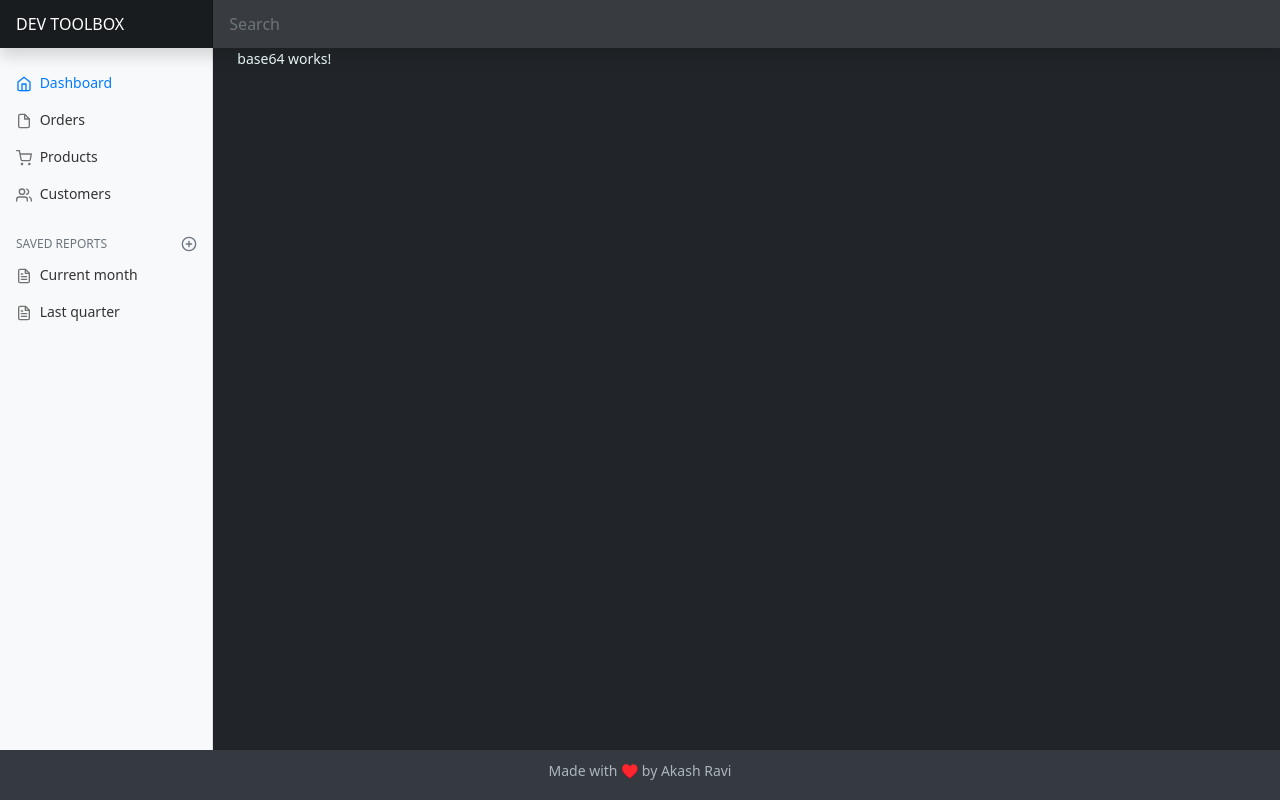
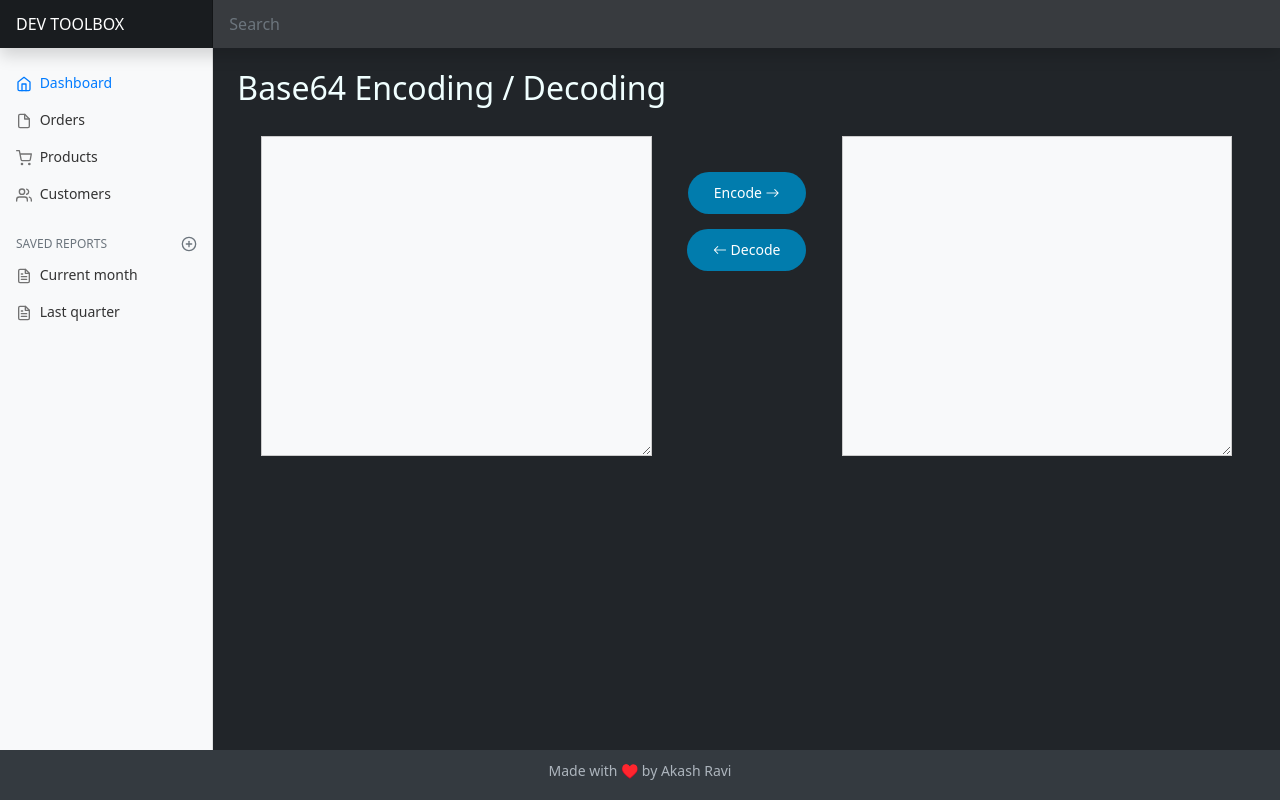
Before and after one commit to techtocore/Dev-Toolbox, an Angular app: page /base64 in a window 1280 px wide. Built offline with nearby package versions, Linux system fonts and the light colour scheme.

Commit message:
base64 ui

```diff
--- a/package.json
+++ b/package.json
@@ -21,6 +21,7 @@
     "@angular/router": "~11.2.1",
     "@popperjs/core": "^2.9.0",
     "bootstrap": "^5.0.0-beta2",
+    "bootstrap-icons": "^1.4.0",
     "rxjs": "~6.6.0",
     "tslib": "^2.0.0",
     "zone.js": "~0.11.3"
--- a/src/app/app.component.html
+++ b/src/app/app.component.html
@@ -12,7 +12,7 @@
   </ul> -->
 </header>
 
-<div class="container-fluid">
+<div class="container-fluid padding-bottom-60px">
   <div class="row">
     <app-sidebar-menu></app-sidebar-menu>
     <main class="col-md-9 ms-sm-auto col-lg-10 px-md-4">
--- a/src/app/base64/base64.component.html
+++ b/src/app/base64/base64.component.html
@@ -1 +1,27 @@
-<p>base64 works!</p>
+<div>
+    <br />
+    <h2>Base64 Encoding / Decoding</h2>
+    <br />
+    <div class="container-fluid">
+        <div class="row">
+            <div class="col-lg-5 col-md-4 col-sm-12">
+                <textarea class="base64-input bg-light"> </textarea>
+            </div>
+            <div class="col-lg-2 col-md-4 col-sm-12 text-center">
+                <br>
+                <button class="btn custom-btn margin-top-15px">
+                    Encode
+                    <i class="bi bi-arrow-right"></i>
+                </button>
+                <button class="btn custom-btn margin-top-15px">
+                    <i class="bi bi-arrow-left"></i>
+                    Decode
+                </button>
+                <br>
+            </div>
+            <div class="col-lg-5 col-md-4 col-sm-12">
+                <textarea class="base64-input bg-light"> </textarea>
+            </div>
+        </div>
+    </div>
+</div>
--- a/src/app/base64/base64.component.scss
+++ b/src/app/base64/base64.component.scss
@@ -0,0 +1,13 @@
+.base64-input {
+    width: 100%;
+    border: 1px solid #ccc;
+    resize: vertical;
+    margin: 0 0 8px;
+    padding: 4px;
+    display: block;
+    overflow: auto;
+    word-break: break-all;
+    box-sizing: border-box;
+    min-height: 40vh;
+    white-space: break-spaces;
+}
--- a/src/styles.scss
+++ b/src/styles.scss
@@ -1,7 +1,29 @@
 /* You can add global styles to this file, and also import other style files */
 @import '~bootstrap/scss/bootstrap';
+@import "~bootstrap-icons/font/bootstrap-icons";
 
 body {
     font-size: .875rem;
     color: azure;
 }
+
+.custom-btn {
+    color: #fff !important;
+    background-color: #017cad !important;
+    line-height: 28px !important;
+    padding-left: 25px !important;
+    padding-right: 25px !important;
+    border-radius: 2rem !important;
+    font-size: inherit !important;
+}
+
+.margin-top-15px {
+    margin-top: 15px !important;
+}
+
+.margin-top-10px {
+    margin-top: 10px !important;
+}
+.padding-bottom-60px {
+    padding-bottom: 60px !important;
+}
```
Also changed, not shown: 1 other file (tests, documents, lock files or other folders).
